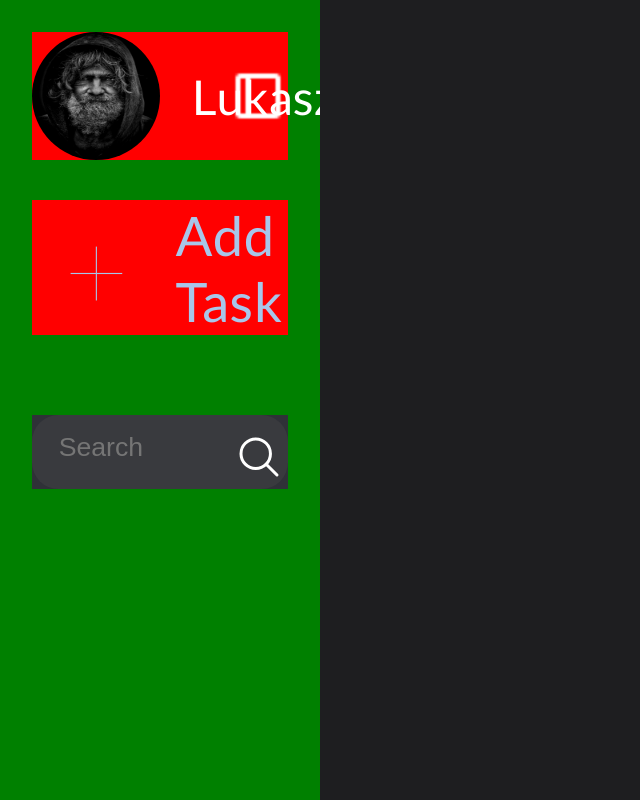
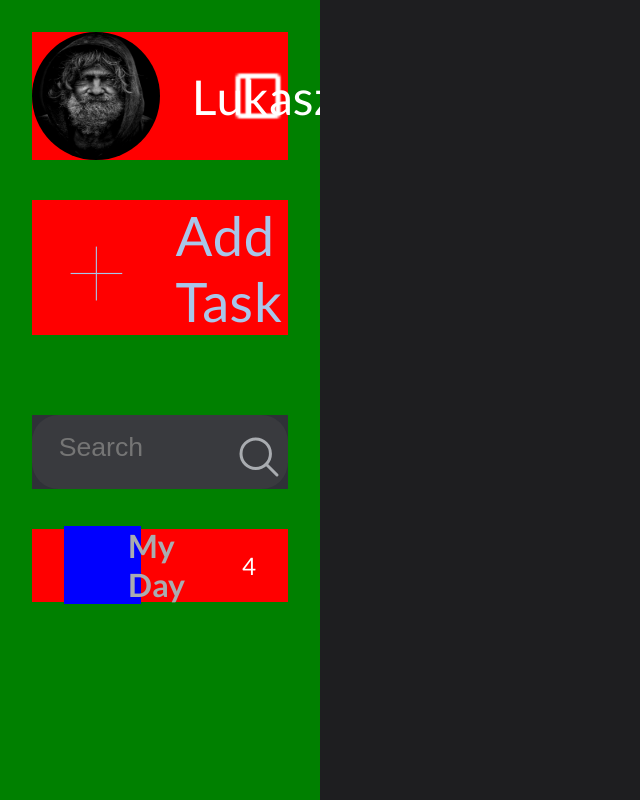
Before and after one commit to lukanogaj/scheduler, a React (Create React App) app: page / in a window 1280 px wide. Shown: the whole page, without its empty margins (0-640 px from the left). Built offline with nearby package versions, Linux system fonts and the light colour scheme.

Commit message:
my-day-component

```diff
--- a/src/components/Controls/InputSearch/index.jsx
+++ b/src/components/Controls/InputSearch/index.jsx
@@ -1,10 +1,9 @@
 import styles from "./index.module.scss";
-import searchIcon from "../../images/search-trans.png";
 import { IoSearchOutline } from "react-icons/io5";
 
 const SearchControl = () => {
 	const iconPosition = {
-		color: "white",
+		color: "#A9ACB0",
 		position: "absolute",
 		top: "24%",
 		right: "2%",
--- a/src/components/Controls/InputSearch/index.module.scss
+++ b/src/components/Controls/InputSearch/index.module.scss
@@ -6,14 +6,14 @@
 	height: 10%;
 	background-color: red;
 	background-color: #2f3137;
+	font-family: "Lato", sans-serif;
 
 	input {
 		width: 100%;
 		padding: 2em;
 		background: #393a3e;
 		border-radius: 2em;
-		// border-radius: 5px;
-		// box-shadow: 0 0 3px #ccc, 0 10px 15px #ebebeb inset;
+
 		border: none;
 		background-color: #393a3e;
 	}
--- /dev/null
+++ b/src/components/MyDay/index.jsx
@@ -0,0 +1,20 @@
+import styles from "./index.module.scss";
+import { BsSun } from "react-icons/bs";
+const MyDay = () => {
+	const iconPosition = {
+		color: "#A9ACB0",
+		fontSize: "3em",
+	};
+	return (
+		<div className={styles.myDay}>
+			<div className={styles.myDayHead}>
+				<BsSun style={iconPosition} />
+				<h1>My Day</h1>
+			</div>
+
+			<div className={styles.taskCount}>4</div>
+		</div>
+	);
+};
+
+export default MyDay;
--- /dev/null
+++ b/src/components/MyDay/index.module.scss
@@ -0,0 +1,27 @@
+.myDay {
+	display: flex;
+	justify-content: space-between;
+	align-items: center;
+	width: 100%;
+	height: 10%;
+	background-color: red;
+	padding: 2em;
+	font-family: "Lato", sans-serif;
+
+	.myDayHead {
+		display: flex;
+		align-items: center;
+		width: 40%;
+		background-color: blue;
+		h1 {
+			display: inline-block;
+			padding-left: 2em;
+			color: #a9acb0;
+		}
+	}
+
+	.taskCount {
+		color: #fff;
+		font-size: 1.5em;
+	}
+}
--- a/src/components/Sidebar/index.jsx
+++ b/src/components/Sidebar/index.jsx
@@ -2,6 +2,7 @@ import styles from "./index.module.scss";
 import Header from "../Header";
 import AddNewTodoElement from "../AddNewToDoElement";
 import SearchControl from "../Controls/InputSearch";
+import MyDay from "../MyDay";
 
 const Sidebar = () => {
 	return (
@@ -9,6 +10,7 @@ const Sidebar = () => {
 			<Header />
 			<AddNewTodoElement />
 			<SearchControl />
+			<MyDay />
 		</div>
 	);
 };
--- a/src/components/Sidebar/index.module.scss
+++ b/src/components/Sidebar/index.module.scss
@@ -7,4 +7,5 @@
 	// background-color: #2f3137;
 	height: 100%;
 	padding: 2rem;
+	font-family: "Lato", sans-serif;
 }
```
